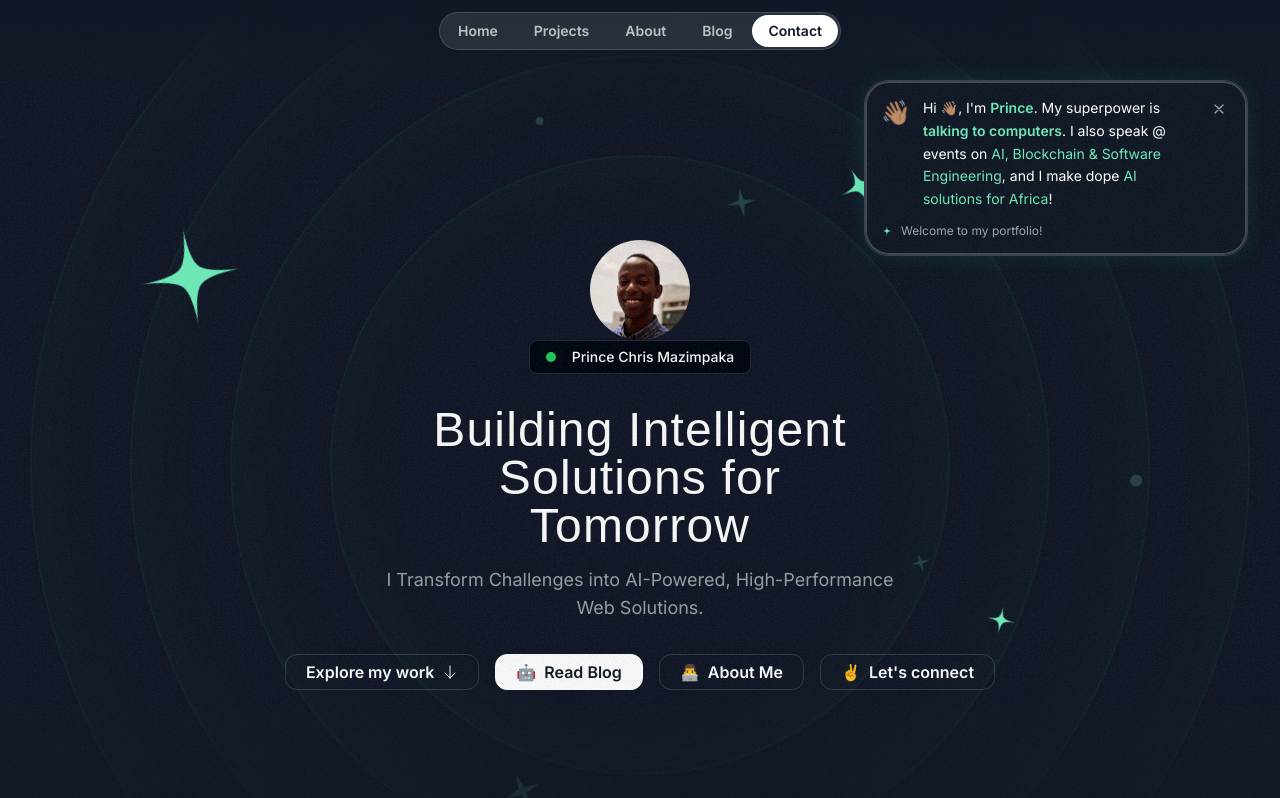
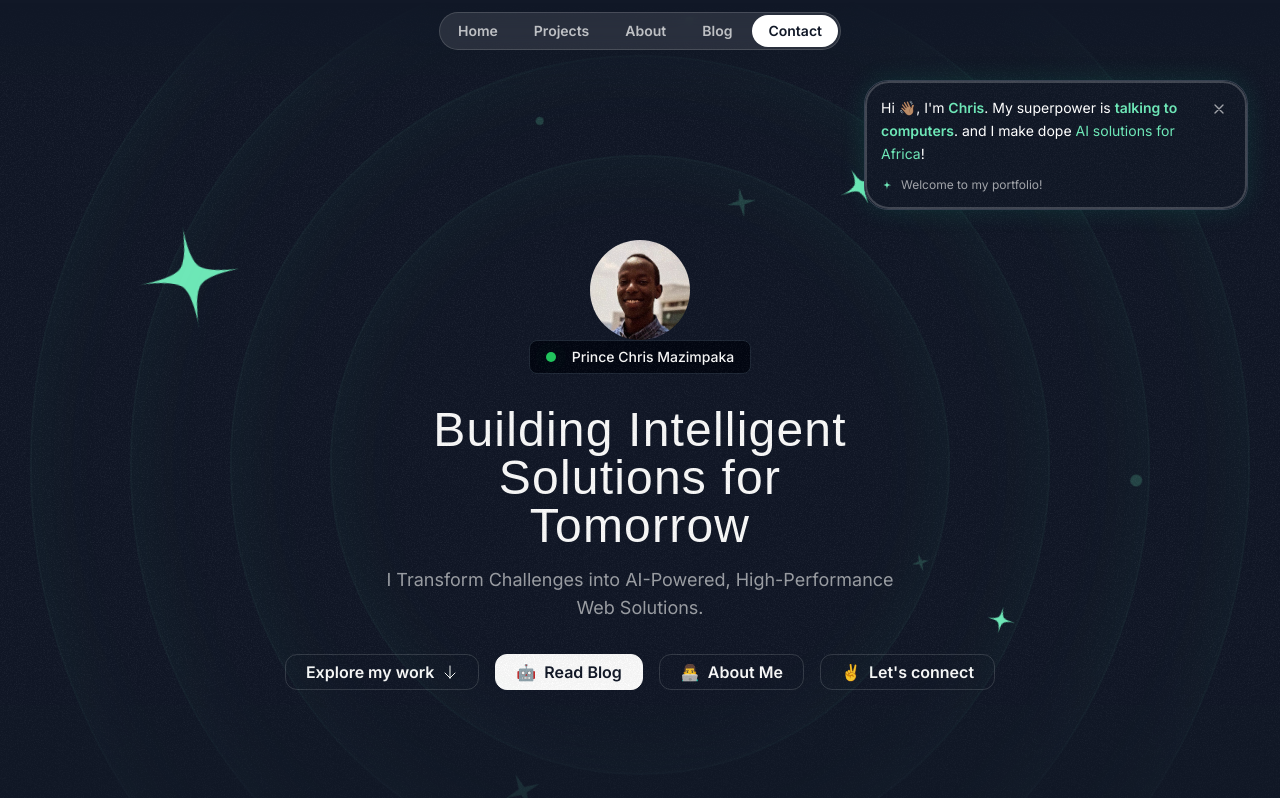
Before and after one commit to chrismazi/myportifolioweb, a Next.js app: page / in a window 1280 px wide. Shown: the top 798 px of the page. Built offline with nearby package versions, Linux system fonts and the light colour scheme; a web font is replaced by a local one.

Commit message:
update notification and about section

```diff
--- a/src/components/WelcomeNotification.tsx
+++ b/src/components/WelcomeNotification.tsx
@@ -39,8 +39,8 @@ export const WelcomeNotification = ({ isVisible, onClose }: WelcomeNotificationP
       // Auto-close after 12 seconds
       const autoCloseTimer = setTimeout(() => {
         setIsAnimating(false);
-        setTimeout(onClose, 300); // Wait for animation to complete
-      }, 12000);
+        setTimeout(onClose, 200); // Wait for animation to complete
+      }, 16000);
 
       return () => clearTimeout(autoCloseTimer);
     }
@@ -52,12 +52,10 @@ export const WelcomeNotification = ({ isVisible, onClose }: WelcomeNotificationP
     <div className={`absolute top-20 right-8 z-10 ${isAnimating ? 'animate-in' : 'animate-out'}`}>
       <Card className="p-4 max-w-sm bg-gray-900 border border-gray-700 shadow-2xl hover:scale-105 transition-transform duration-300 gentle-glow">
         <div className="flex items-start gap-3">
-          <div className="text-2xl">👋🏽</div>
           <div className="flex-1">
             <p className="text-white text-sm leading-relaxed">
-              Hi 👋🏽, I&apos;m <span className="font-semibold text-emerald-300">Prince</span>. My superpower is{' '}
+              Hi 👋🏽, I&apos;m <span className="font-semibold text-emerald-300">Chris</span>. My superpower is{' '}
               <span className="font-semibold text-emerald-300">talking to computers</span>.
-              I also speak @ events on <span className="text-emerald-300">AI, Blockchain & Software Engineering</span>,
               and I make dope <span className="text-emerald-300">AI solutions for Africa</span>!
             </p>
           </div>
--- a/src/sections/About.tsx
+++ b/src/sections/About.tsx
@@ -28,7 +28,7 @@ const toolboxItems = [
 
 const hobbies = [
   { title: 'Basketball', emoji: '⛹️‍♂️', left: '5%', top: '5%' },
-  { title: 'Latin American Musics', emoji: '🎼', left: '45%', top: '15%' },
+  { title: 'Latin Music', emoji: '🎼', left: '45%', top: '15%' },
   { title: 'Gaming', emoji: '🎮', left: '35%', top: '40%' },
   { title: 'Movies', emoji: '🎬', left: '60%', top: '60%' },
   { title: 'Karate', emoji: '🥋', left: '5%', top: '65%' },
```
